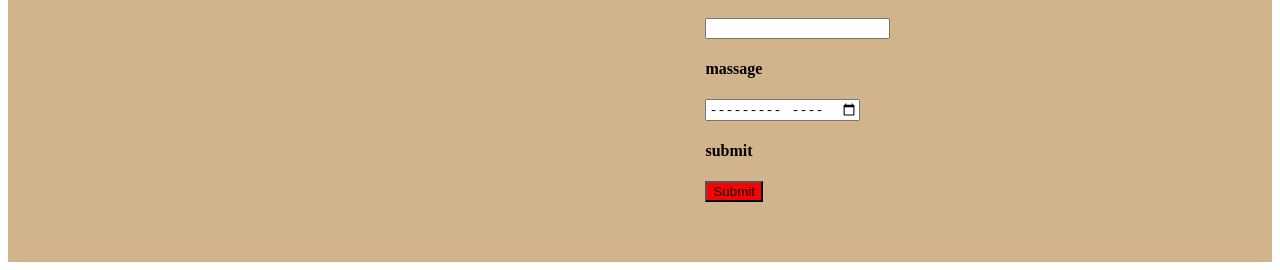
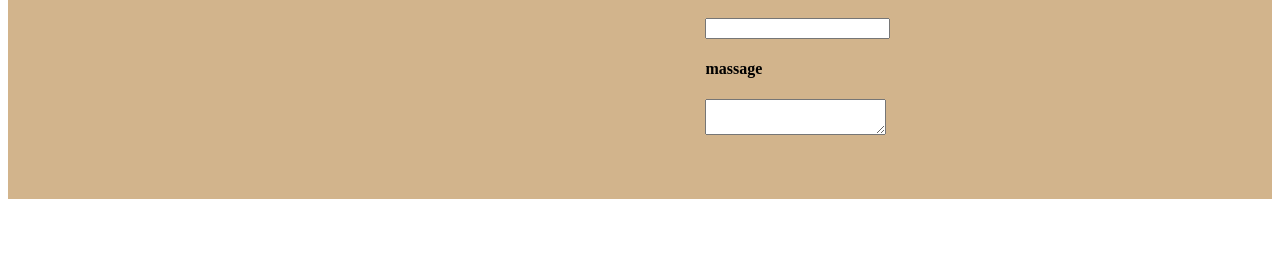
Before and after one commit to meherunratri/web-resources, a plain HTML site: page index.html in a window 1280 px wide. Shown: the part 2893-3163 px from the top of the page. After the commit the page ends 3100 px from the top, so only its background shows below. Drawn offline with Linux system fonts and the light colour scheme.

Commit message:
added last sections files

```diff
--- a/index.html
+++ b/index.html
@@ -307,7 +307,11 @@ background-position: right bottom;
         <h4>your email</h4>
         <input type="email" name="your email" id="">
         <h4>massage</h4>
-        <input type="month" name="Message" id="">
+        <textarea  name="Message" id="">
+
+
+
+
         <h4>submit</h4>
         <input style="background-color: red;" type="submit" name="submit" id="">
 
```
